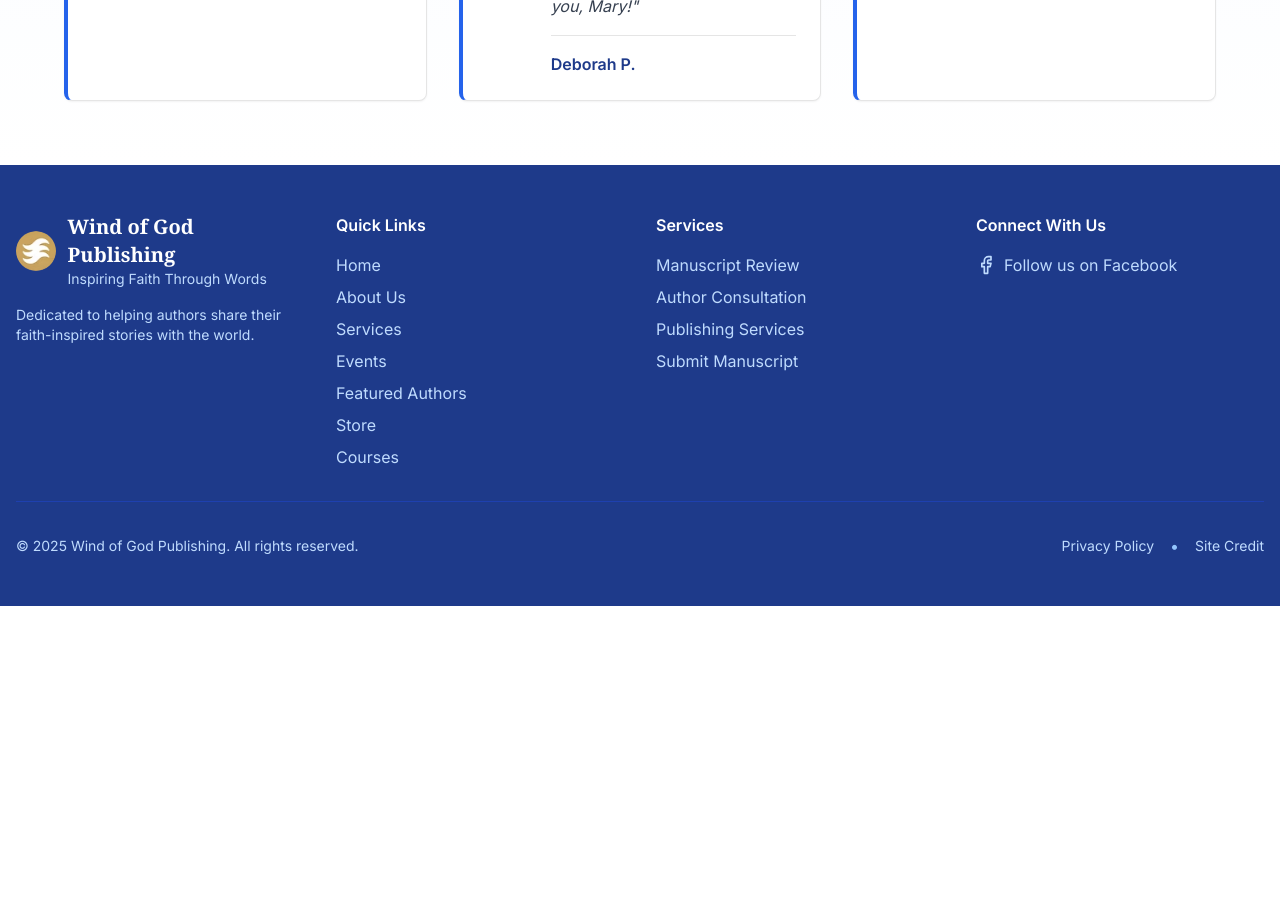
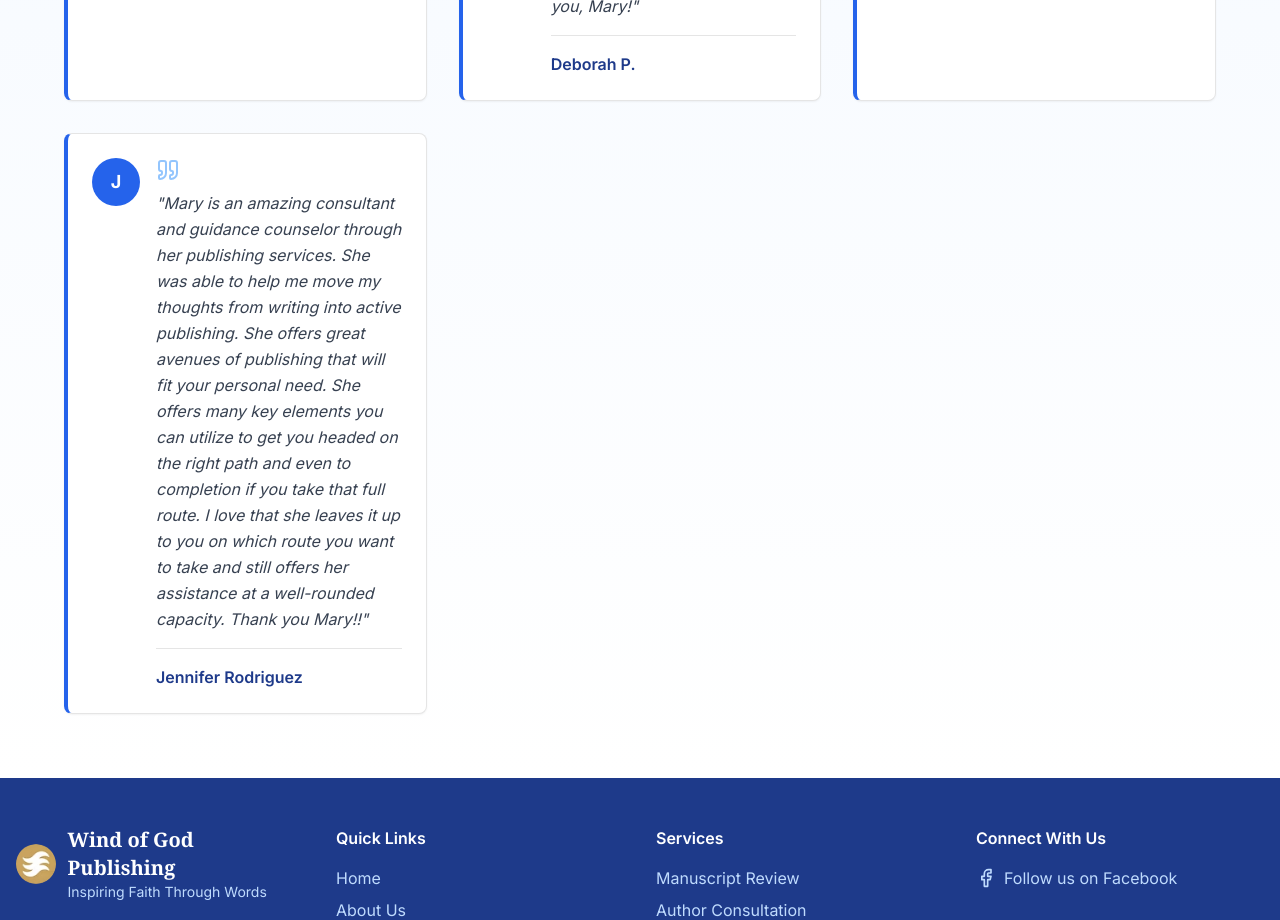
Before and after one commit to ZachBrownEP/windofgodpublishing, a Next.js app: page /testimonials in a window 1280 px wide. Shown: the part 1020-1940 px from the top of the page. Before the commit the page ends 1626 px from the top, so only its background shows below. Built offline with nearby package versions, Linux system fonts and the light colour scheme.

Commit message:
Jennifer Testimonial

```diff
--- a/app/testimonials/page.tsx
+++ b/app/testimonials/page.tsx
@@ -30,6 +30,13 @@ export default function TestimonialsPage() {
       name: "Shawna H.",
       initial: "S",
       content: "I loved the worship music during the writing portion of the course.",
+    },
+    {
+      id: "jennifer-rodriguez",
+      name: "Jennifer Rodriguez",
+      initial: "J",
+      content:
+        "Mary is an amazing consultant and guidance counselor through her publishing services. She was able to help me move my thoughts from writing into active publishing. She offers great avenues of publishing that will fit your personal need. She offers many key elements you can utilize to get you headed on the right path and even to completion if you take that full route. I love that she leaves it up to you on which route you want to take and still offers her assistance at a well-rounded capacity. Thank you Mary!!",
     },
   ]
 
```
Also changed, not shown: testimonials.txt (added).
